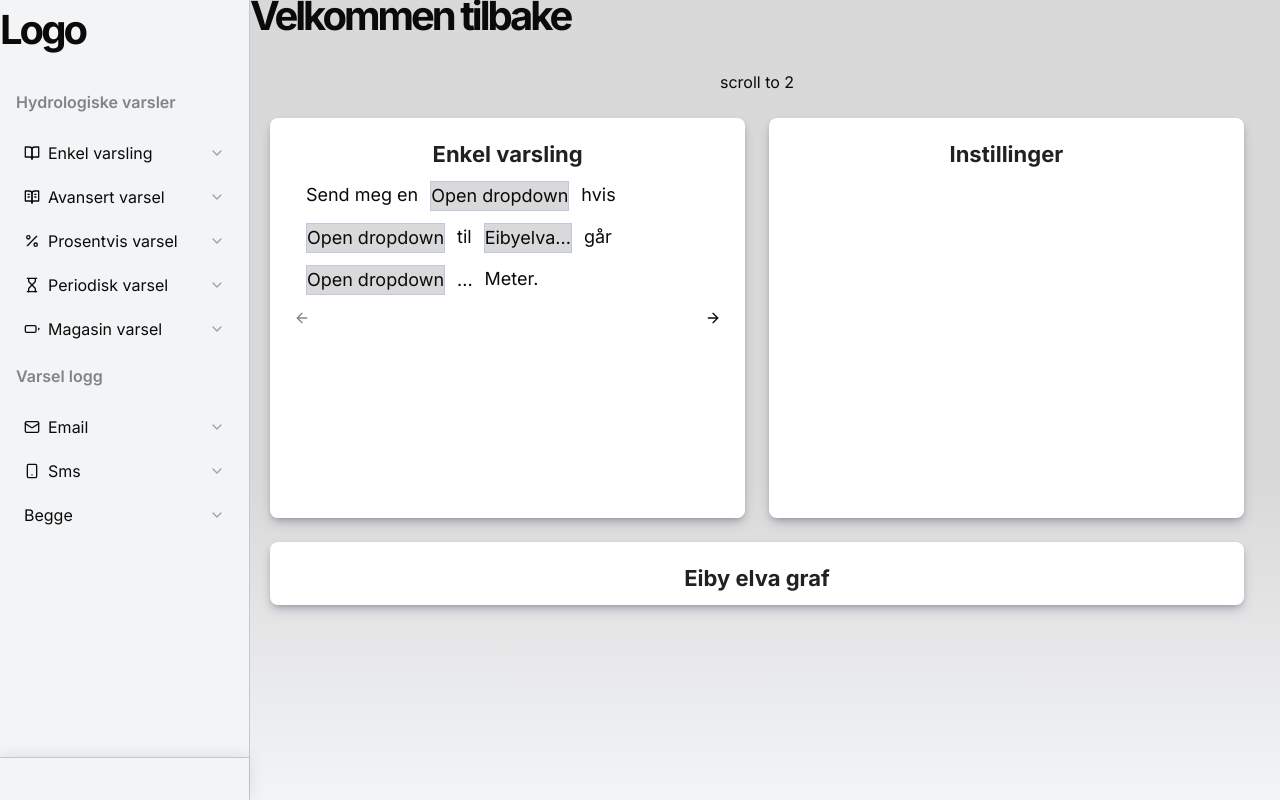
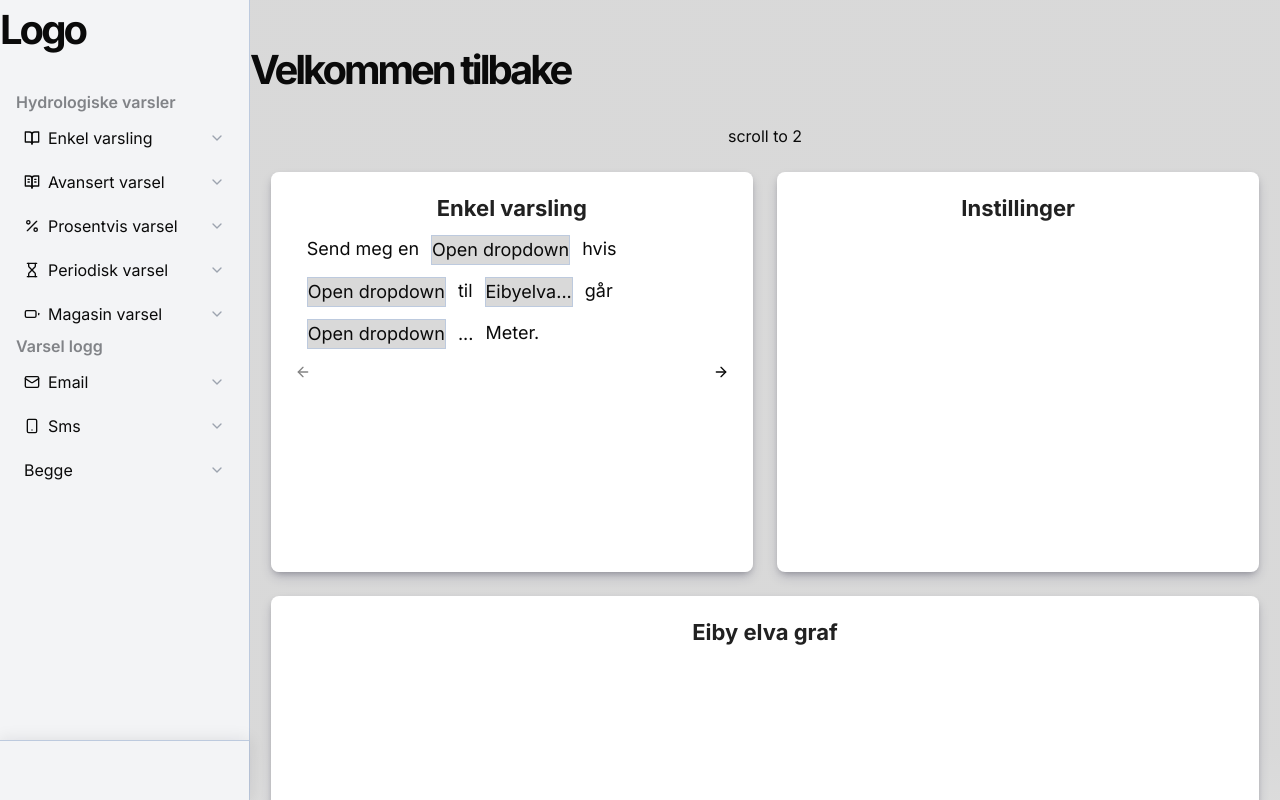
Before and after one commit to 24-20/HydrovarselRepoMain, a React (Vite) app in the folder frontend/: page / in a window 1280 px wide. Shown: the top 800 px of the page. Built offline with nearby package versions, Linux system fonts and the light colour scheme.

Commit message:
fixing spacing and sidebar bug, need to add styling to sidebar scroller for desktop users

```diff
--- a/frontend/src/componentContent/SidebarContent.tsx
+++ b/frontend/src/componentContent/SidebarContent.tsx
@@ -4,9 +4,9 @@ import SidebarAccordionAlerts from '@/components/ui/SidebarAccordionAlerts'
 import SidebarAccordionLog from '@/components/ui/SedebarAccordionLog'
 const SidebarContent = () => {
   return (
-    <div className=' w-full h-screen  flex flex-col'>
-        <div className=' flex justify-between'><h1 className=' text-foreground'>Logo</h1></div>
-        <div className=' px-4 pt-[30px] w-full h-screen  flex flex-col gap-[15px] '>
+    <div className=' w-full h-full  flex flex-col relative '>
+        <div className=' flex justify-between h-[10%] max-h-[60px]'><h1 className=' text-foreground'>Logo</h1></div>
+        <div className=' px-4 pt-[30px] w-full gap-[15px] h-[100%] overflow-y-scroll  pb-[20px]'>
             <h4>Hydrologiske varsler</h4>
             <SidebarAccordionAlerts />
             <h4>Varsel logg</h4>
--- a/frontend/src/components/ui/SidebarFooter.tsx
+++ b/frontend/src/components/ui/SidebarFooter.tsx
@@ -2,7 +2,7 @@ import React from 'react'
 
 const SidebarFooter = () => {
   return (
-    <div className=' w-full border-t border-border h-[50px] sticky z-50 bottom-0 shadow-[rgba(17,_17,_26,_0.1)_0px_0px_16px]'>
+    <div className=' w-full border-t border-border max-h-[60px] h-[20%] sticky bottom-0 shadow-[rgba(17,_17,_26,_0.1)_0px_0px_16px]'>
 
     </div>
   )
--- a/frontend/src/components/ux/Sidebar.tsx
+++ b/frontend/src/components/ux/Sidebar.tsx
@@ -6,7 +6,7 @@ interface SideBarProps {
 }
 const Sidebar = ({children, className}:SideBarProps) => {
   return (
-    <nav style={{transition:'0.2s'}} className={cn(className,`w-[250px] h-screen bg-card-foreground z-50 fixed border-r border-border transition-all `)}>
+    <nav style={{transition:'0.2s'}} className={cn(className,`w-[250px] h-full bg-card-foreground z-50 fixed border-r border-border transition-all `)}>
 
         {
             children
--- a/frontend/src/layout/DashboardLayout.tsx
+++ b/frontend/src/layout/DashboardLayout.tsx
@@ -6,7 +6,7 @@ interface SideBarProps {
   }
 const DashboardLayout = ({children, className}:SideBarProps) => {
   return (
-    <div className={cn(className,`pr-4 w-screen h-screen flex flex-col justify-center items-center gap-6 `)}>
+    <div className={cn(className,`w-full h-auto flex flex-col justify-center items-center gap-6 `)}>
         {
             children
         }
--- a/frontend/src/pages/Dashboard.tsx
+++ b/frontend/src/pages/Dashboard.tsx
@@ -23,7 +23,7 @@ const Dashboard = () => {
     setDashboardRiver(placeholderRiver)
   },[])
   return (
-    <div className=' w-screen min-h-screen bg-gradient-to-b from-background from-60% to-card-foreground'>
+    <div className=' w-full min-h-screen bg-gradient-to-b from-background from-60% to-card-foreground overflow-x-hidden '>
 
         <Sidebar className={!device1000px?'left-[-250px]':''}>
             <SidebarContent />
@@ -42,10 +42,10 @@ const Dashboard = () => {
 
 
         <DashboardRiverContext.Provider value={{DashboardRiver, setDashboardRiver}} >
-          <DashboardLayout className={device1000px?'pl-[250px]':'pl-[2%] pt-[700px]'}>
+          <DashboardLayout className={device1000px?'pl-[250px]':'pt-[60px]'}>
             <h1 className=' w-full max-w-[1326px] mt-[40px]'> Velkommen tilbake</h1>
             <button onClick={()=>carouselApi?.scrollTo(2)}>scroll to 2</button>
-            <div className=' flex h-fit flex-col items-center sm:flex-row w-full sm:w-[96%] max-w-[1326px] gap-6'>
+            <div className=' flex h-fit flex-col items-center sm:flex-row w-full sm:w-[96%]   max-w-[1326px] gap-6'>
               <CarouselAlert carouselApi={carouselApi} setCarouselApi={setCarouselApi}/>
               <Card className='max-w-[500px]'>
                 <h2>Instillinger</h2>
```
